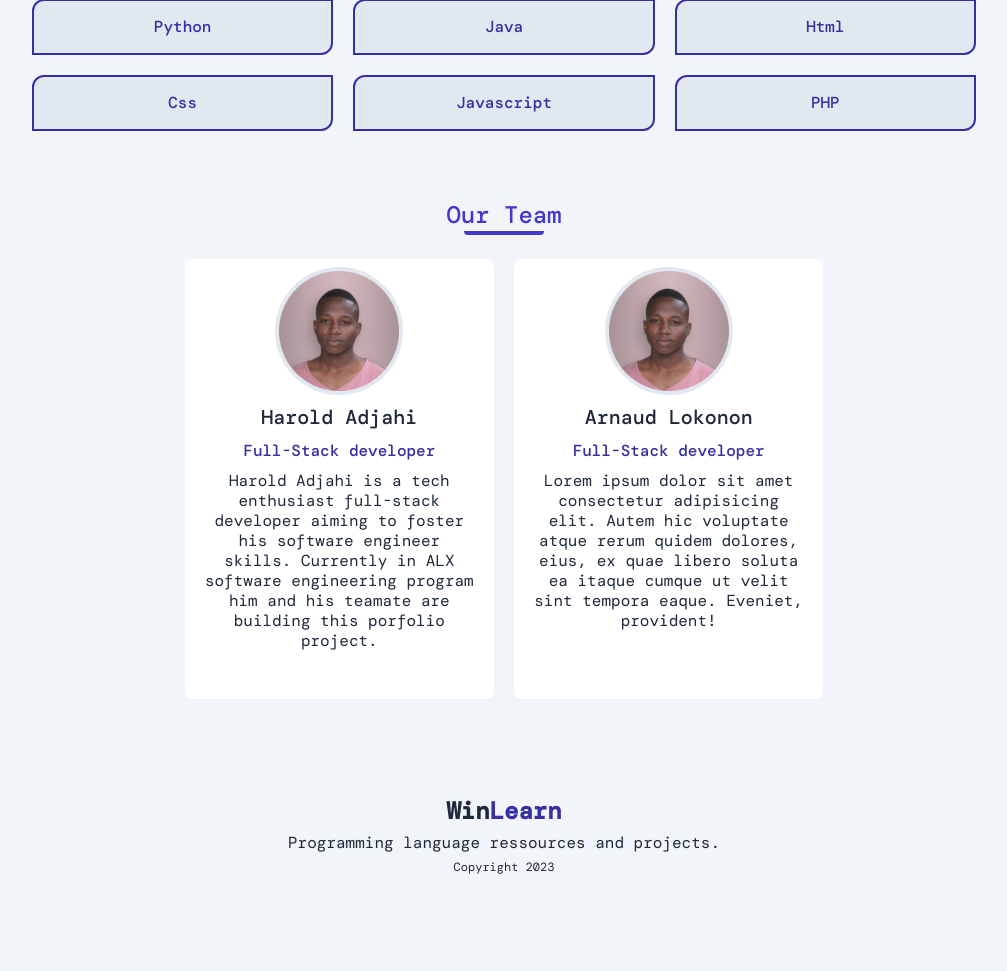
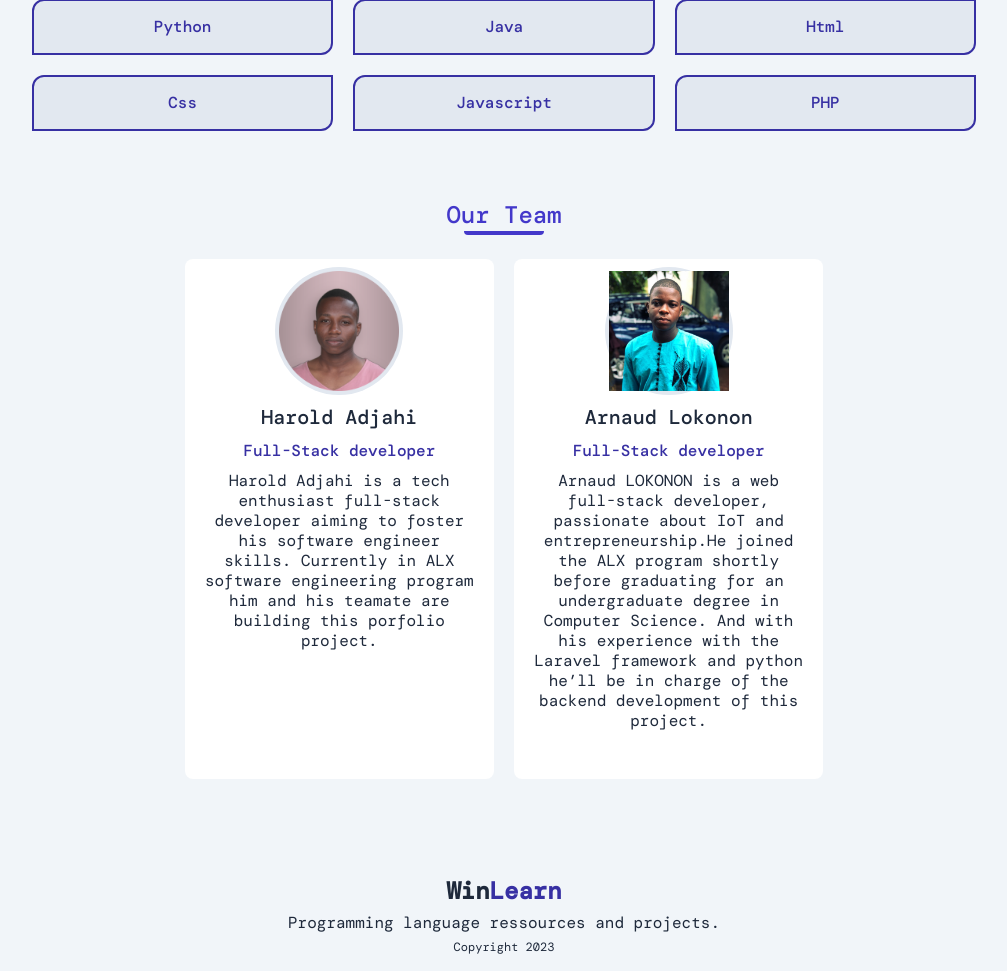
Before and after one commit to HaroldHang/Winlearn, a Laravel app: page / in a window 1280 px wide. Shown: the part 1661-2632 px from the top of the page, without its empty margins (136-1143 px from the left). Before the commit the page ends 2535 px from the top, so only its background shows below. Run offline with Laravel 10, Linux system fonts and the light colour scheme; style sheets or scripts are compiled from the project's sources; some web fonts are replaced.

Commit message:
Team content changed

```diff
--- a/resources/views/components/team.blade.php
+++ b/resources/views/components/team.blade.php
@@ -22,13 +22,12 @@
             </div>
             <div class="group col-span-2">
                 <div class="feature-img">
-                    <img src="/assets/images/harold.png"/>
+                    <img src="/assets/images/fifonsi.jpeg"/>
                 </div>
                 <h3>Arnaud Lokonon</h3>
                 <h4>Full-Stack developer</h4>
                 <p>
-                    Lorem ipsum dolor sit amet consectetur adipisicing elit. Autem hic voluptate atque rerum quidem dolores, eius, ex quae libero soluta ea itaque cumque ut velit sint tempora eaque. Eveniet, provident!
-                </p>
+                    Arnaud LOKONON is a web full-stack developer, passionate about IoT and entrepreneurship.He joined the ALX program shortly before graduating for an undergraduate degree in Computer Science. And with his experience with the Laravel  framework and python he’ll be in charge of the backend development of this project. </p>
                 <div class="project-link">
                     <a href="https://github.com/fiflokonon" target="_blank">
                         <i data-lucide="github"></i>
```
Also changed, not shown: public/assets/images/fifonsi.jpeg (added).
